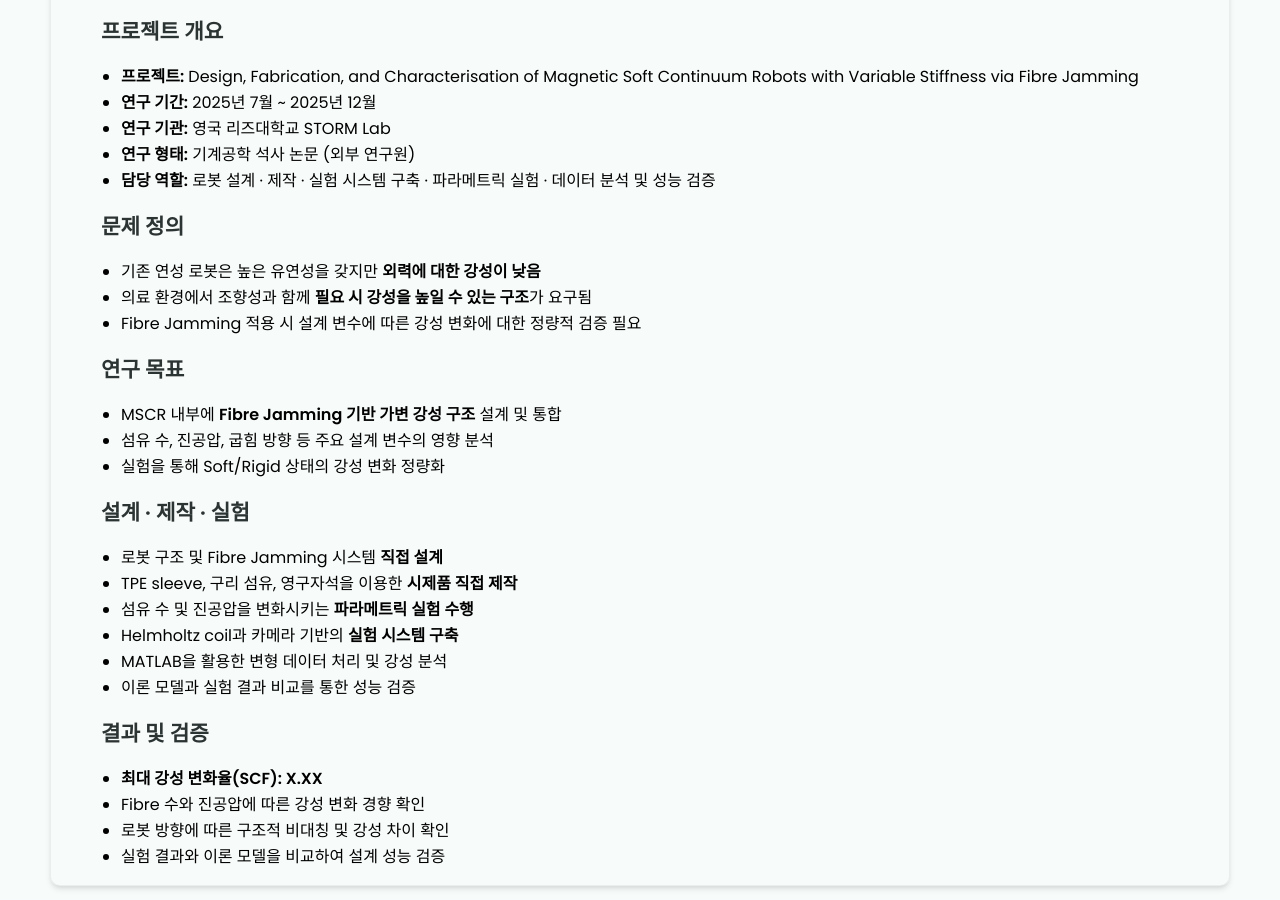
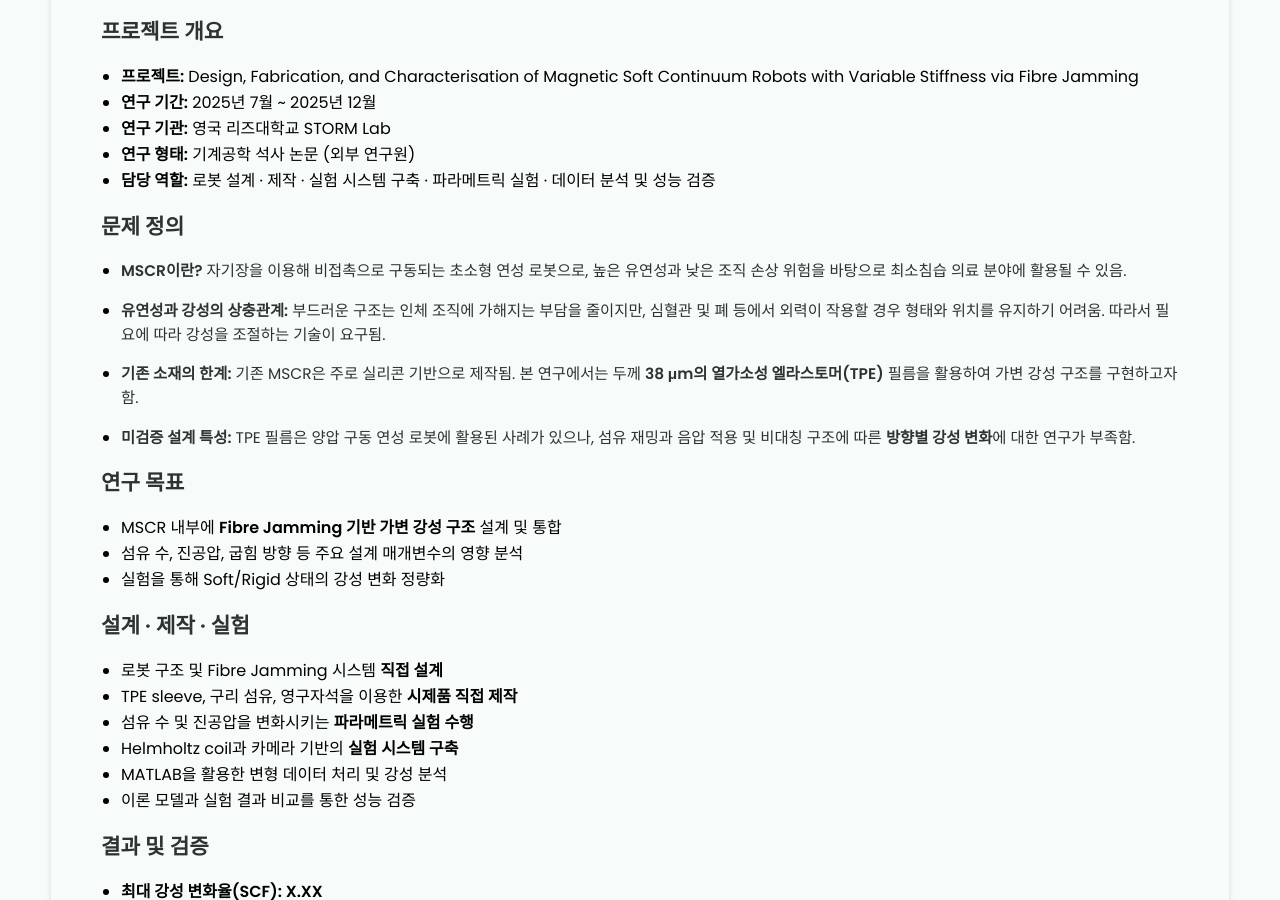
Before and after one commit to border3033/border3033.github.io, a Jekyll site: the page built from _projects/최소침습 로봇/index.md, in a window 1280 px wide and 900 px high, scrolled down 704 px. Built offline with Jekyll 4.4.1, drawn with Linux system fonts in a browser that asks for light colours.

Commit message:
Update index.md

```diff
--- a/_projects/최소침습 로봇/index.md
+++ b/_projects/최소침습 로봇/index.md
@@ -21,17 +21,23 @@
 <!-- 대표 사진 1장: 완성된 로봇 또는 전체 실험 셋업 -->
 
 
+
 ## 문제 정의
 
-- 기존 연성 로봇은 높은 유연성을 갖지만 **외력에 대한 강성이 낮음**
-- 의료 환경에서 조향성과 함께 **필요 시 강성을 높일 수 있는 구조**가 요구됨
-- Fibre Jamming 적용 시 설계 변수에 따른 강성 변화에 대한 정량적 검증 필요
+- **MSCR이란?** 자기장을 이용해 비접촉으로 구동되는 초소형 연성 로봇으로, 높은 유연성과 낮은 조직 손상 위험을 바탕으로 최소침습 의료 분야에 활용될 수 있음.
+
+- **유연성과 강성의 상충관계:** 부드러운 구조는 인체 조직에 가해지는 부담을 줄이지만, 심혈관 및 폐 등에서 외력이 작용할 경우 형태와 위치를 유지하기 어려움. 따라서 필요에 따라 강성을 조절하는 기술이 요구됨.
+
+- **기존 소재의 한계:** 기존 MSCR은 주로 실리콘 기반으로 제작됨. 본 연구에서는 두께 **38 μm의 열가소성 엘라스토머(TPE)** 필름을 활용하여 가변 강성 구조를 구현하고자 함.
+
+- **미검증 설계 특성:** TPE 필름은 양압 구동 연성 로봇에 활용된 사례가 있으나, 섬유 재밍과 음압 적용 및 비대칭 구조에 따른 **방향별 강성 변화**에 대한 연구가 부족함.
+
 
 
 ## 연구 목표
 
 - MSCR 내부에 **Fibre Jamming 기반 가변 강성 구조** 설계 및 통합
-- 섬유 수, 진공압, 굽힘 방향 등 주요 설계 변수의 영향 분석
+- 섬유 수, 진공압, 굽힘 방향 등 주요 설계 매개변수의 영향 분석
 - 실험을 통해 Soft/Rigid 상태의 강성 변화 정량화
 
 
```
